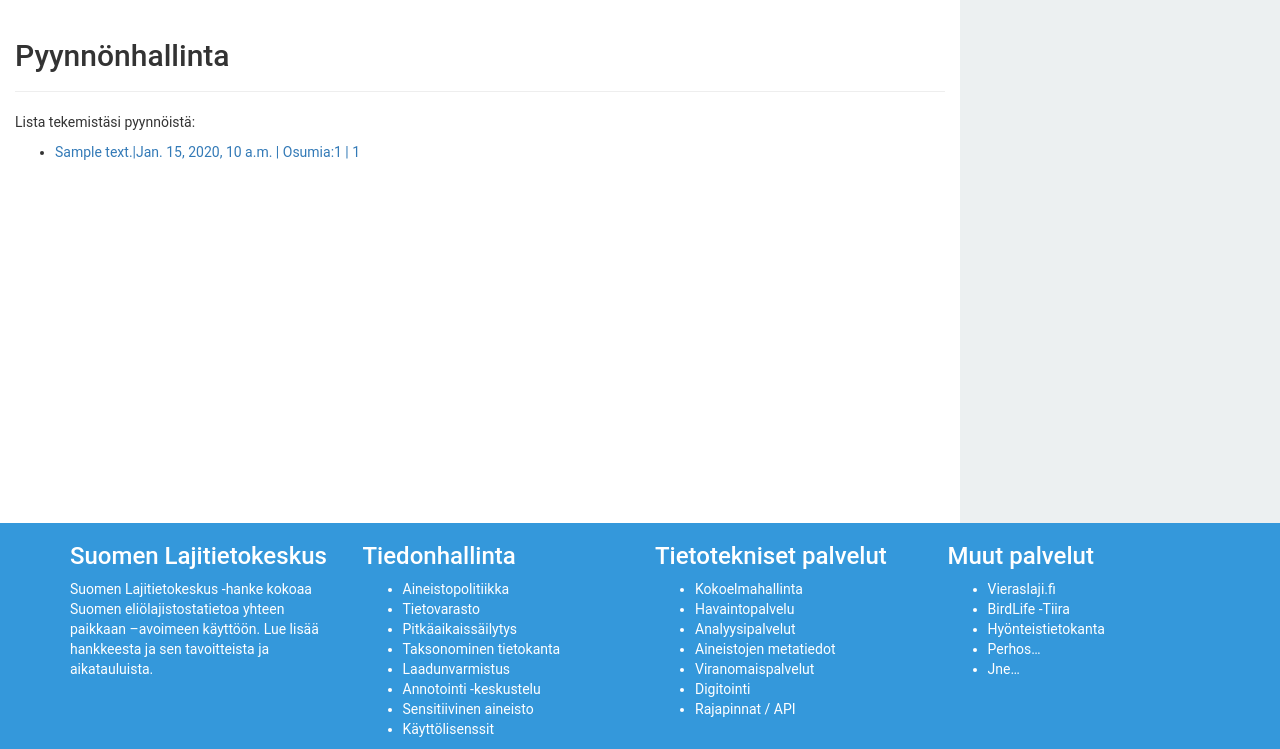
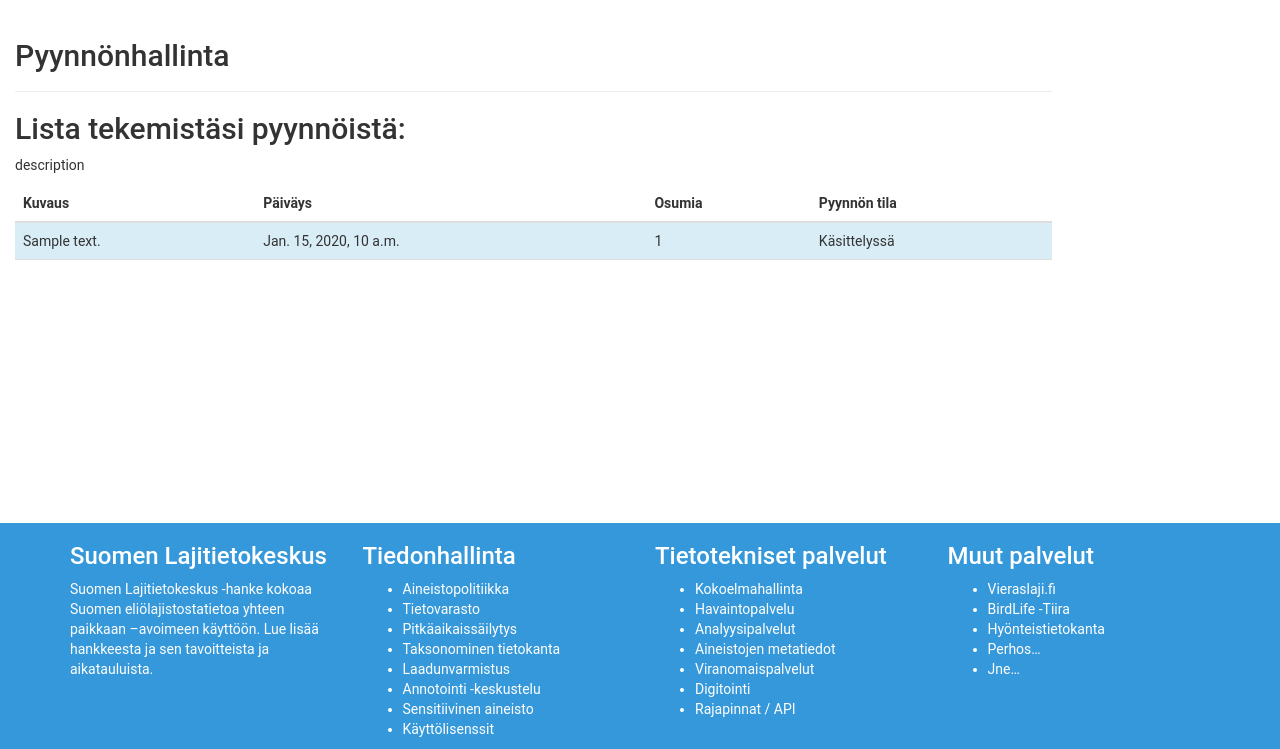
Before and after one commit to luomus/pyha, a Django app: template luomuspyha/pyha/templates/pyha/index.html in a window 1280 px wide. Shown: the part 51-800 px from the top of the page. Run offline with Django 3.2, Linux system fonts and the light colour scheme; tables that the repository leaves empty hold one stand-in row (values such as "Sample post"); the template is opened without the code that fills it: values that come from a table or form of the project are taken from there, most other values are stand-ins (such as "Sample title", 1, 10 or a date in 2020); some libraries are stand-ins or nearby versions.

Commit message:
Index muokkaus

```diff
--- a/luomuspyha/luomuspyha/settings.py
+++ b/luomuspyha/luomuspyha/settings.py
@@ -118,9 +118,10 @@ AUTH_PASSWORD_VALIDATORS = [
 # Internationalization
 # https://docs.djangoproject.com/en/1.10/topics/i18n/
 
-LANGUAGE_CODE = 'en-us'
+LANGUAGE_CODE = 'fi-FI'
 
 TIME_ZONE = 'Europe/Helsinki'
+
 
 USE_I18N = True
 
--- a/luomuspyha/pyha/templates/pyha/index.html
+++ b/luomuspyha/pyha/templates/pyha/index.html
@@ -31,6 +31,10 @@
     /* Margin bottom by footer height */
     margin-bottom: 60px;
   }
+  th, td {
+    padding: 5px;
+    border-bottom: 1px solid #ddd;
+ }
   .footer {
     position: absolute;
     bottom: 0;
@@ -159,27 +163,80 @@
   </nav>
   <!-- Begin page content -->
     <div class="container-fluid">
-    <div class="col-sm-8 col-lg-9">
+    <div class="col-sm-9 col-lg-10">
       <div class="page-header">
         <h2>Pyynnönhallinta</h2>
       </div>
+      {% if requests %}
+      <h2>Lista tekemistäsi pyynnöistä:</h2>
+  <p>description</p>
+  <table class="table table-striped table-hover">
+    <thead>
+      <tr>
+        <th>Kuvaus</th>
+        <th>Päiväys</th>
+        <th>Osumia</th>
+        <th>Pyynnön tila</th>
+      </tr>
+    </thead>
+    <tbody>
 
-    {% if requests %}
-			<p>Lista tekemistäsi pyynnöistä:</p>
-			<ul>
-			{% for request in requests %}
+    {% for request in requests %}
 
-				<li><a href="request/{{request.order}}">{{request.description}}|{{request.date}} | Osumia:{{request.approximateMatches}} | {{request.status}}</a></li>
 
-			{% endfor %}
-			</ul>
+        {% if request.status == 1 %}
+            <tr class="info clickable-row"
+        {% elif request.status == 3 %}
+            <tr class="danger clickable-row"
+        {% elif request.status == 2 %}
+            <tr class="warning clickable-row"
+        {% elif request.status == 0 %}
+            <tr class="active clickable-row"
+        {% elif request.status == 4 %}
+            <tr class="success clickable-row"
+        {% else %}
+            <tr
+        {% endif %}
+            data-href="request/{{request.order}}"
+               >
+            <td>{{request.description}}</td>
+            <td>{{request.date}}</a></td>
+            <td>{{request.approximateMatches}}</td>
+
+            {% if request.status == 1 %}
+                <td>Käsittelyssä</td>
+
+            {% elif request.status == 3 %}
+                <td>Hylätty</td>
+
+            {% elif request.status == 2 %}
+                <td>Osittain Hyväksytty</td>
+
+            {% elif request.status == 0 %}
+                <td>Lähettämättä</td>
+
+            {% elif request.status == 4 %}
+                <td>Hyväksytty</td>
+            {% else %}
+                <td>Tuntematon</td>
+            {% endif %}
+
+
+        </tr>
+
+	{% endfor %}
+
 	{% else %}
 		<strong> Kannassa ei ole pyyntöjä.</strong>
 	{% endif %}
+    </tbody>
+  </table>
+  <!--
     </div>
-    <div class="col-sm-4 col-lg-3 side-bar">
+    <div class="col-sm-3 col-lg-2 side-bar">
 
     </div>
+  -->
   </div>
 
 <footer _ngcontent-wtm-4="" id="layout-footer">
@@ -236,5 +293,12 @@
   ================================================== -->
   <!-- Placed at the end of the document so the pages load faster -->
 <script src="https://ajax.googleapis.com/ajax/libs/jquery/1.12.4/jquery.min.js"></script>
+<script>
+$(document).ready(function($) {
+    $(".clickable-row").click(function() {
+        window.document.location = $(this).data("href");
+    });
+});
+</script>
 
 </body></html>
--- a/luomuspyha/pyha/warehouse.py
+++ b/luomuspyha/pyha/warehouse.py
@@ -8,7 +8,7 @@ import os
 from.models import Request
 from.models import Collection
 from argparse import Namespace
-
+from random import randint
 
 def store(jsond):
 		if not checkJson(jsond):
@@ -18,7 +18,7 @@ def store(jsond):
 			return
 		description = 'kuvaus'
 		order = Request.requests.filter(email=x.email).count() + 1
-		status = 1
+		status = randint(0,4)
 		req = Request(os.path.basename(str(x.id)), description , order, status, datetime.now(), x.source, x.email, x.approximateMatches, getattr(x,'downloadFormat','UNKNOWN'), getattr(x,'downloadIncludes','UNKNOWN'), makefiltersblob(x))
 		req.save()
 		if hasattr(x, 'collections'):
@@ -27,7 +27,7 @@ def store(jsond):
                                 co.collection_id = os.path.basename(str(i.id))
                                 co.description = 'kuvaus'
                                 co.count = getattr(i, 'count', 0)
-                                co.status = 1
+                                co.status = randint(0,4)
                                 co.request = req
                                 co.save()
 
```
